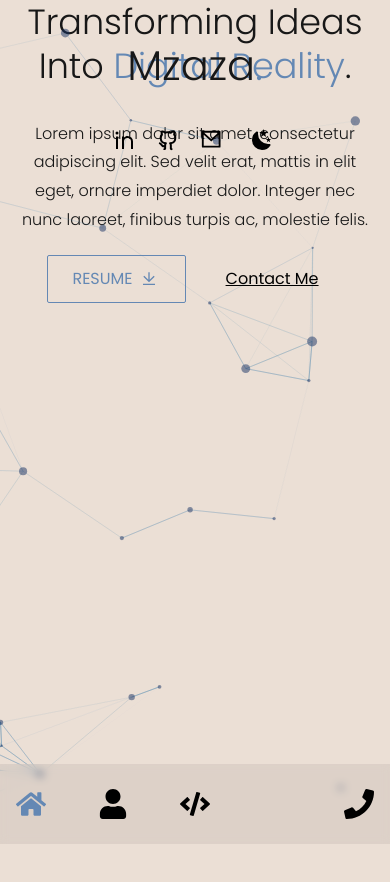
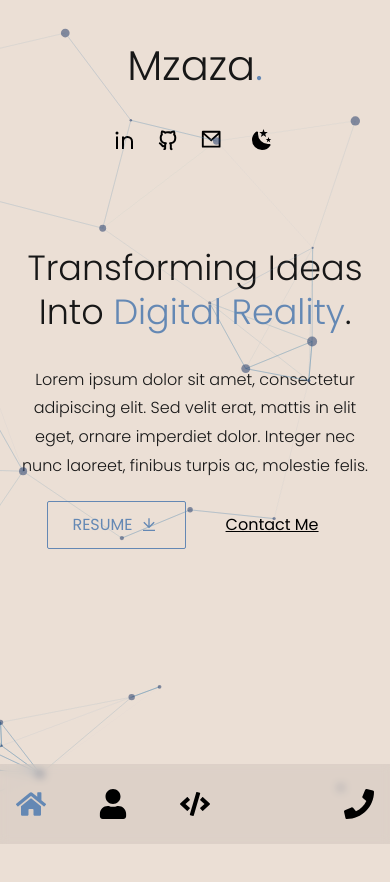
Before and after one commit to mzazakeith/portefeuille, a Next.js app: page /portefeuille/ in a window 390 px wide. Shown: the top 882 px of the page. Built offline with nearby package versions, Linux system fonts and the light colour scheme; some icons are missing.

Commit message:
initial responsivity home page

```diff
--- a/components/Header.js
+++ b/components/Header.js
@@ -7,7 +7,7 @@ const Header = () => {
     const router = useRouter();
     const pathname = router.pathname
   return (
-      <header className={`${pathname === "/" && 'fixed'} z-30 w-full flex items-center px-16 xl:px-0 xl:h-[90px]`}>
+      <header className={`${pathname === "/" && 'xl:fixed'} z-30 w-full flex items-center px-16 xl:px-0 xl:h-[90px]`}>
           <div className='container mx-auto'>
               <div className="flex flex-col lg:flex-row justify-between items-center gap-y-6 py-8">
                   <Link className="text-[2.6rem] font-poppins"  href="">
--- a/pages/index.js
+++ b/pages/index.js
@@ -13,7 +13,7 @@ const Home = () => {
       <div className='h-full overflow-hidden'>
 
         <div className='w-full h-full'>
-          <div className='flex flex-col justify-center text-center xl:pt-[18%] xl:text-left h-full container mx-auto'>
+          <div className='mt-[15%] md:mt-2 lg:mt-5 xl:mt-0 flex flex-col justify-center text-center xl:pt-[18%] xl:text-left h-full container mx-auto'>
 
             <motion.h1
                 variants={fadeIn('down', 0.2)} initial='hidden' animate='show' exit='hidden'
```
